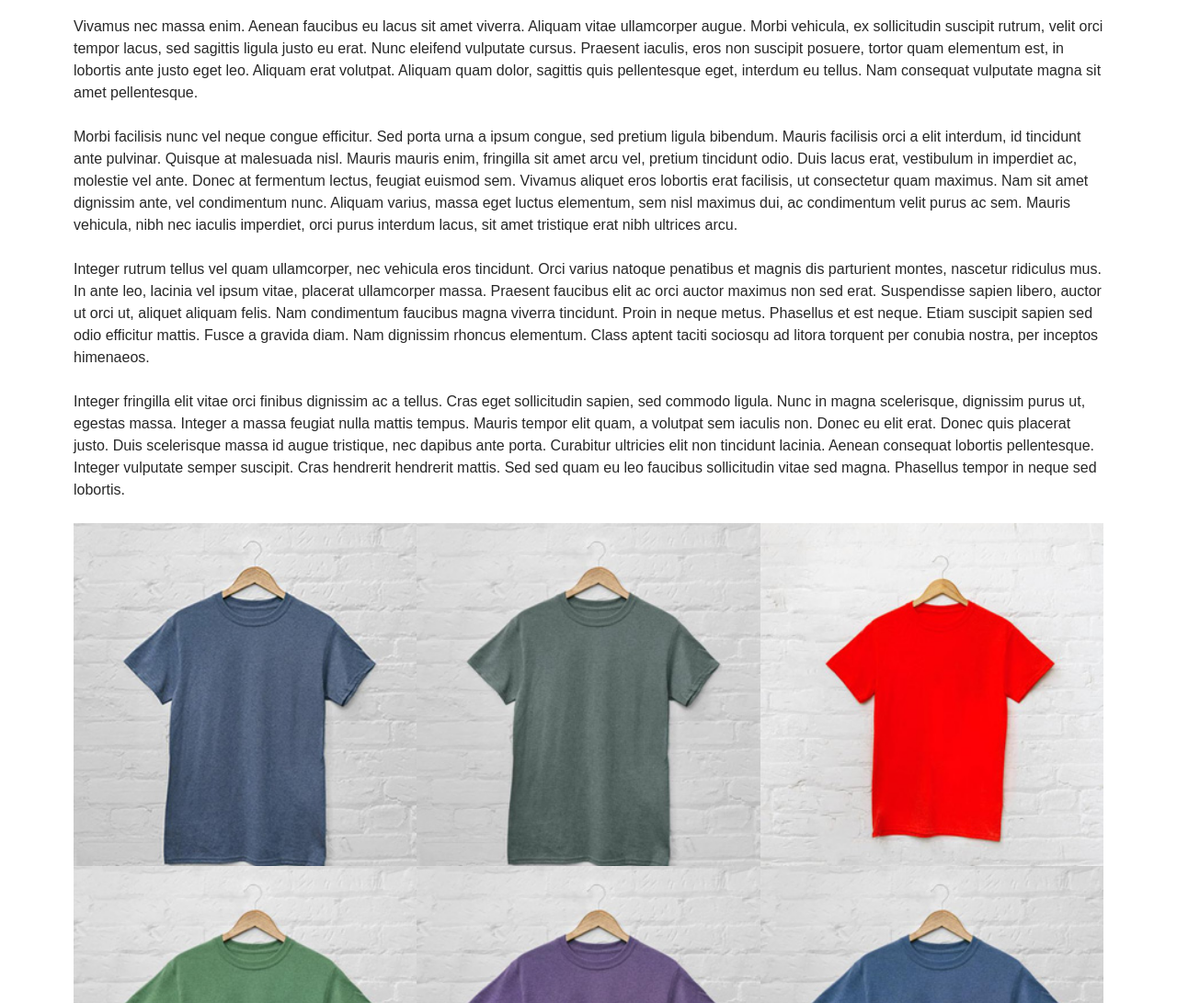
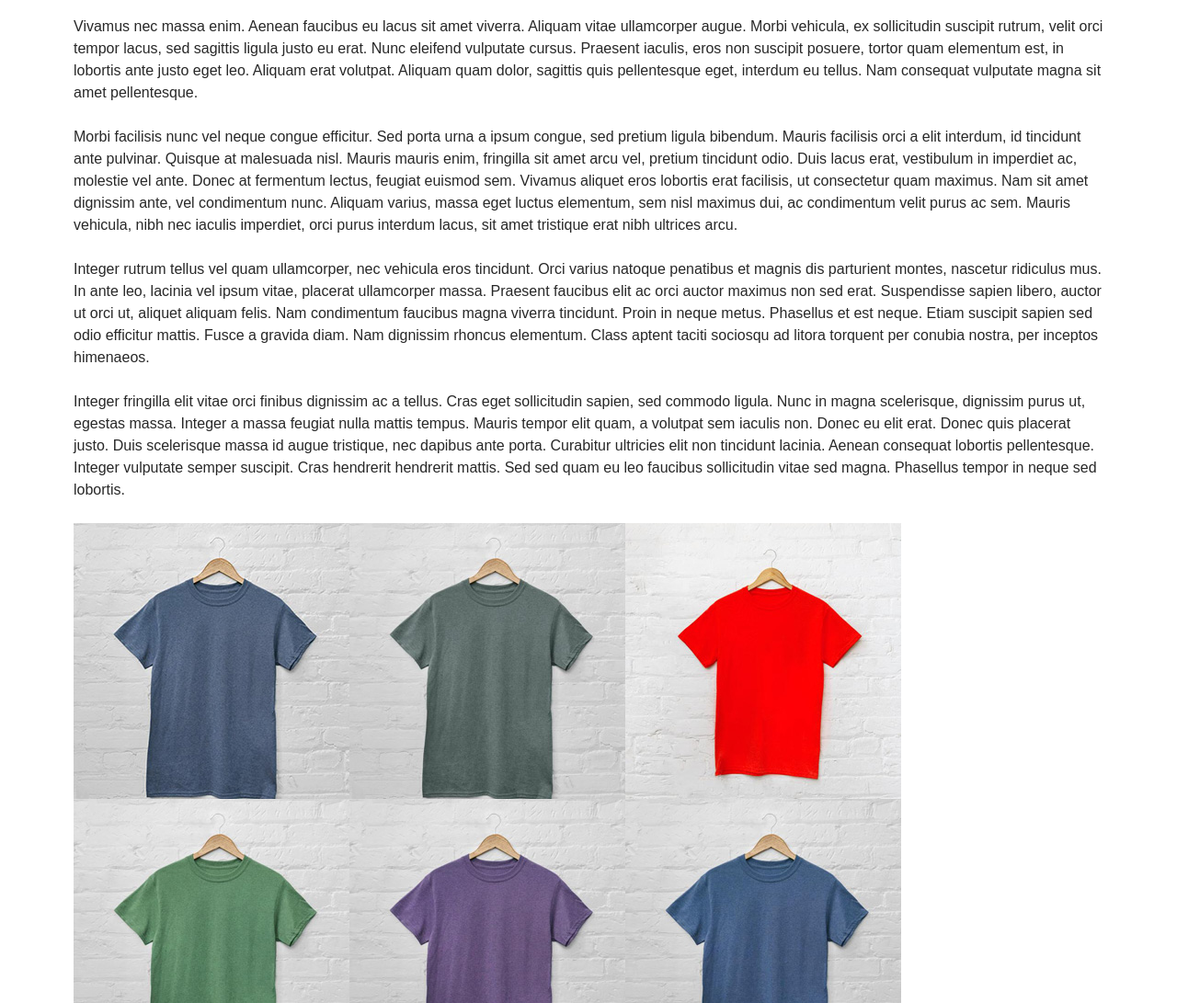
Before and after one commit to sam567803/day-8, a plain HTML site: page gallery.html in a window 1280 px wide. Shown: the part 209-1300 px from the top of the page at 92% size. Drawn offline with Linux system fonts and the light colour scheme.

Commit message:
tsted the rehsj

```diff
--- a/styles/gallery.css
+++ b/styles/gallery.css
@@ -227,7 +227,7 @@ a.site-name {
 
 	.photo-gallery {display: grid;
 
-		grid-template-columns: 1fr 1fr 1fr;
+		 grid-template-columns: repeat(3,300px);
 
 
 		grid-auto-rows: auto auto;
```
